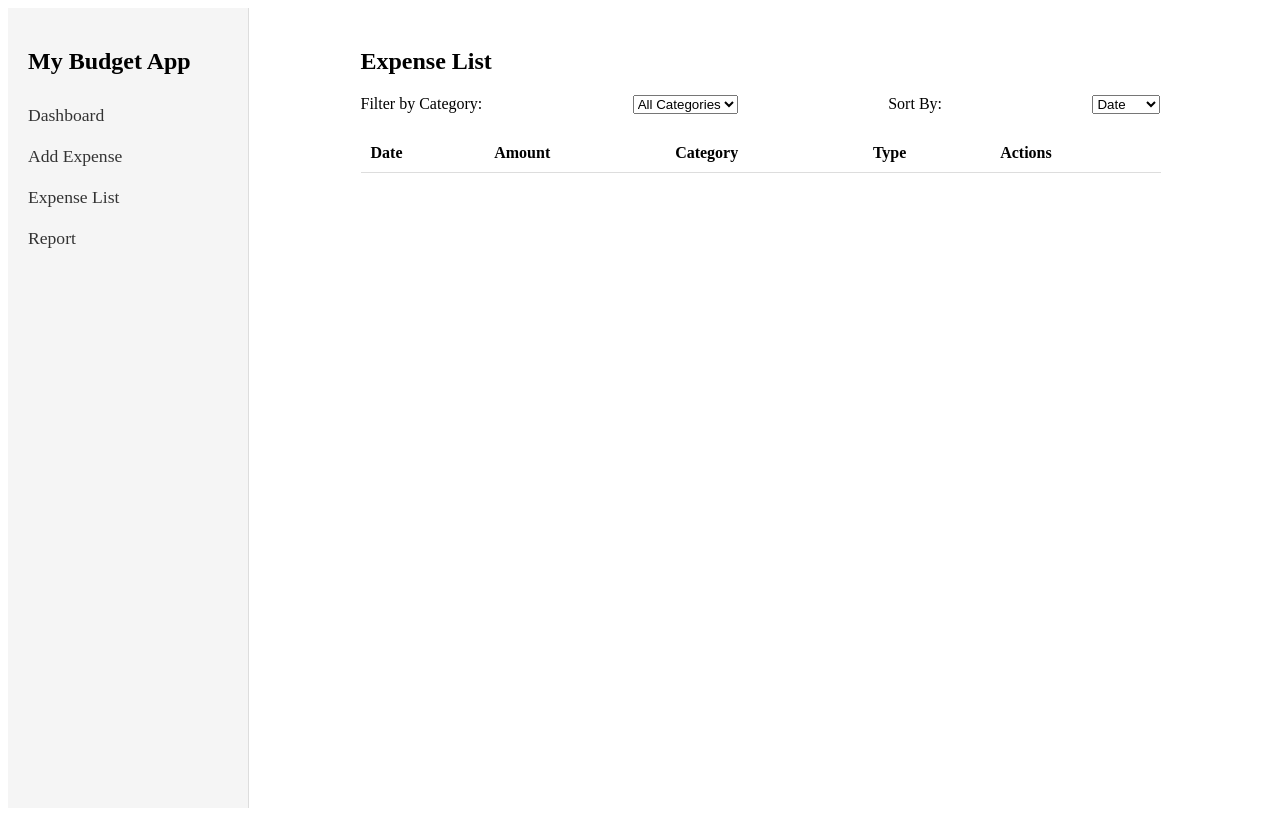
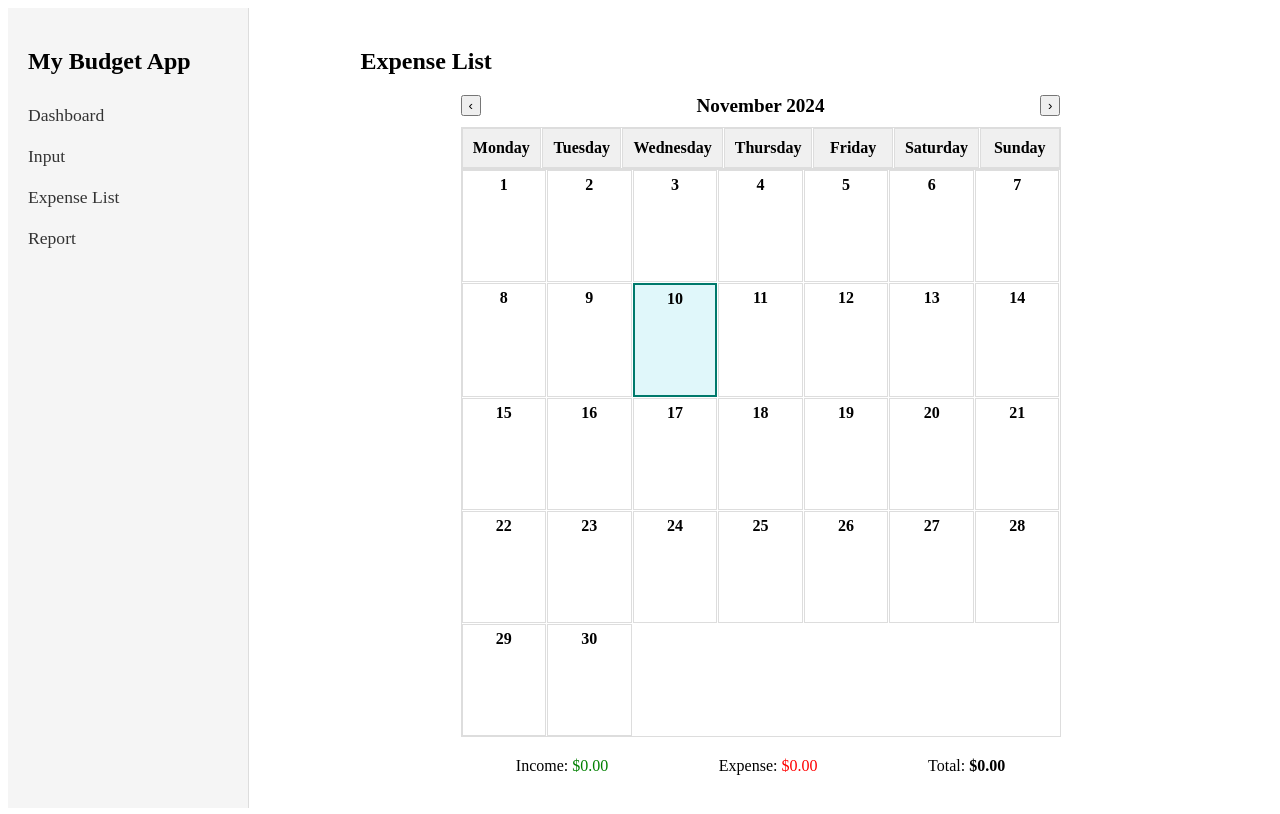
Before and after one commit to JIMPARK80/household-account-book, a Vue app: page /expense-list in a window 1280 px wide. Built offline with nearby package versions, Linux system fonts and the light colour scheme.

Commit message:
Update Expense Lists
- Add calendar view
- monthly navigation
- Event display for the income and expense event on each day.

```diff
--- a/package.json
+++ b/package.json
@@ -10,6 +10,7 @@
   "dependencies": {
     "core-js": "^3.8.3",
     "vue": "^3.2.13",
+    "vue-cal": "^4.10.0",
     "vue-router": "^4.4.5"
   },
   "devDependencies": {
--- a/src/App.vue
+++ b/src/App.vue
@@ -4,7 +4,7 @@
     <nav class="side-nav">
       <h2>My Budget App</h2>
       <router-link to="/" class="nav-item">Dashboard</router-link>
-      <router-link to="/add-expense" class="nav-item">Add Expense</router-link>
+      <router-link to="/add-expense" class="nav-item">Input</router-link>
       <router-link to="/expense-list" class="nav-item">Expense List</router-link>
       <router-link to="/report" class="nav-item">Report</router-link>
     </nav>
--- a/src/components/AddExpense.vue
+++ b/src/components/AddExpense.vue
@@ -1,7 +1,5 @@
 <template>
-    <div class="add-expense">
-      <h2>Add {{ type === 'expense' ? 'Expense' : 'Income' }}</h2>
-
+    <div class="input-form">
       <!-- Tabs for Expense and Income -->
       <div class="tabs">
         <button @click="setType('expense')" :class="{ active: type === 'expense' }">Expense</button>
@@ -10,33 +8,41 @@
 
       <!-- Input Form -->
       <form @submit.prevent="addEntry">
-        <label>
-          Date:
-          <input v-model="entry.date" type="date" placeholder="Select a date" required />
-        </label>
-        <br />
-        <label>
-          Amount:
-          <input v-model="entry.amount" type="number" placeholder="Enter amount" required />
-        </label>
-        <br />
+        <!-- Date Field -->
+        <div class="form-group">
+          <label>Date:</label>
+          <input v-model="entry.date" type="date" required />
+        </div>
+
+        <!-- Note Field -->
+        <div class="form-group">
+          <label>Note:</label>
+          <input v-model="entry.note" type="text" placeholder="Enter value" />
+        </div>
+
+        <!-- Amount Field -->
+        <div class="form-group">
+          <label>{{ type === 'expense' ? 'Expense' : 'Income' }}:</label>
+          <input v-model="entry.amount" type="number" placeholder="0.00" required />
+        </div>
 
         <!-- Category Selection with Custom Category Option -->
         <div class="category-section">
-          <h3>Select Category</h3>
+          <h3>Category</h3>
           <div class="category-grid">
             <div
-              v-for="category in categories"
-              :key="category"
-              :class="{ selected: entry.category === category }"
-              @click="selectCategory(category)"
+              v-for="category in currentCategories"
+              :key="category.name"
+              :class="{ selected: entry.category === category.name }"
+              @click="selectCategory(category.name)"
               class="category"
             >
-              <span>{{ category }}</span>
+              <i :class="category.icon"></i>
+              <span>{{ category.name }}</span>
             </div>
-            <!-- Button to Add Custom Category -->
+            <!-- Button to Add/Edit Custom Categories -->
             <div class="category custom-category" @click="addingCustomCategory = true">
-              <span>+ Custom</span>
+              <span>Edit</span>
             </div>
           </div>
 
@@ -48,7 +54,8 @@
           </div>
         </div>
 
-        <button type="submit">Add {{ type === 'expense' ? 'Expense' : 'Income' }}</button>
+        <!-- Submit Button -->
+        <button type="submit" class="submit-button">Submit</button>
       </form>
     </div>
   </template>
@@ -60,13 +67,41 @@
         type: 'expense', // Default to expense
         entry: {
           date: '',
+          note: '',       // New field for additional notes
           amount: 0,
           category: '',
         },
-        categories: ['Food', 'Transport', 'Housing', 'Utilities', 'Entertainment', 'Others'],
+        expenseCategories: [
+          { name: 'Food', icon: 'fas fa-utensils' },
+          { name: 'Houseware', icon: 'fas fa-home' },
+          { name: 'Clothes', icon: 'fas fa-tshirt' },
+          { name: 'Cosmetic', icon: 'fas fa-paint-brush' },
+          { name: 'Exchange', icon: 'fas fa-exchange-alt' },
+          { name: 'Medical', icon: 'fas fa-first-aid' },
+          { name: 'Education', icon: 'fas fa-book' },
+          { name: 'Electric bill', icon: 'fas fa-bolt' },
+          { name: 'Transportation', icon: 'fas fa-bus' },
+          { name: 'Contact fee', icon: 'fas fa-phone' },
+          { name: 'Housing expense', icon: 'fas fa-building' },
+          { name: 'Other', icon: 'fas fa-ellipsis-h' }
+        ],
+        incomeCategories: [
+          { name: 'Salary', icon: 'fas fa-wallet' },
+          { name: 'Pocket money', icon: 'fas fa-piggy-bank' },
+          { name: 'Bonus', icon: 'fas fa-gift' },
+          { name: 'Side job', icon: 'fas fa-briefcase' },
+          { name: 'Investment', icon: 'fas fa-chart-line' },
+          { name: 'Extra', icon: 'fas fa-hand-holding-usd' }
+        ],
         addingCustomCategory: false, // Track if adding custom category
         newCategory: '', // Stores new category name
       };
+    },
+    computed: {
+      currentCategories() {
+        // Show expense or income categories based on selected type
+        return this.type === 'expense' ? this.expenseCategories : this.incomeCategories;
+      }
     },
     methods: {
       setType(newType) {
@@ -79,9 +114,12 @@
         this.addingCustomCategory = false; // Close custom category input if open
       },
       addCustomCategory() {
-        if (this.newCategory && !this.categories.includes(this.newCategory)) {
-          this.categories.push(this.newCategory); // Add new category to list
-          this.entry.category = this.newCategory; // Set as selected category
+        if (this.newCategory) {
+          const categoryList = this.type === 'expense' ? this.expenseCategories : this.incomeCategories;
+          if (!categoryList.some(cat => cat.name === this.newCategory)) {
+            categoryList.push({ name: this.newCategory, icon: 'fas fa-tag' }); // Default icon for new categories
+            this.entry.category = this.newCategory; // Set as selected category
+          }
           this.newCategory = ''; // Clear input
           this.addingCustomCategory = false;
         }
@@ -107,6 +145,7 @@
       resetForm() {
         this.entry = {
           date: '',
+          note: '', // Clear note field
           amount: 0,
           category: '',
         };
@@ -116,9 +155,10 @@
   </script>
 
   <style scoped>
-  .add-expense {
+  .input-form {
     max-width: 600px;
     margin: auto;
+    font-family: Arial, sans-serif;
   }
 
   .tabs {
@@ -139,8 +179,18 @@
   }
 
   .tabs .active {
-    background-color: #007bff;
+    background-color: #ffa500;
     color: white;
+  }
+
+  .form-group {
+    margin-bottom: 20px;
+  }
+
+  .form-group label {
+    display: block;
+    font-weight: bold;
+    margin-bottom: 5px;
   }
 
   .category-section {
@@ -163,7 +213,7 @@
   }
 
   .category.selected {
-    background-color: #007bff;
+    background-color: #ffa500;
     color: white;
   }
 
@@ -173,6 +223,23 @@
     margin-top: 10px;
   }
 
+  .submit-button {
+    background-color: #ff7f50; /* Orange */
+    color: white;
+    border: none;
+    border-radius: 20px;
+    padding: 15px;
+    font-size: 1.2em;
+    cursor: pointer;
+    transition: background-color 0.3s;
+    width: 100%;
+    margin-top: 20px;
+  }
+
+  .submit-button:hover {
+    background-color: #ff6347; /* Darker orange */
+  }
+
   button {
     padding: 5px 10px;
     cursor: pointer;
--- /dev/null
+++ b/src/components/CalendarView.vue
@@ -0,0 +1,197 @@
+<template>
+    <div class="calendar-container">
+      <!-- Calendar Header with Month and Year -->
+      <div class="calendar-header">
+        <button @click="goToPreviousMonth">‹</button>
+        <span>{{ currentMonthName }} {{ currentYear }}</span>
+        <button @click="goToNextMonth">›</button>
+      </div>
+
+      <!-- Weekday Labels -->
+      <div class="calendar-grid">
+        <div class="weekday-label" v-for="day in weekDays" :key="day">{{ day }}</div>
+      </div>
+
+      <!-- Main Calendar Grid (Dates) -->
+      <div class="calendar-grid">
+        <div
+          class="calendar-day"
+          v-for="day in currentMonthDays"
+          :key="day.date"
+          :class="{ 'today': isToday(day.date) }"
+        >
+          <div class="date-number">{{ day.date.getDate() }}</div>
+          <ul class="event-list">
+            <li v-for="event in day.events" :key="event.id" :class="event.type">
+              {{ event.type === 'income' ? '+' : '-' }}{{ formatCurrency(event.amount) }}
+            </li>
+          </ul>
+        </div>
+      </div>
+
+      <!-- Monthly Summary -->
+      <div class="monthly-summary">
+        <div>Income: <span class="income">{{ formatCurrency(totalIncome) }}</span></div>
+        <div>Expense: <span class="expense">{{ formatCurrency(totalExpense) }}</span></div>
+        <div>Total: <span class="balance">{{ formatCurrency(totalBalance) }}</span></div>
+      </div>
+    </div>
+  </template>
+
+  <script>
+  export default {
+    props: {
+      events: {
+        type: Array,
+        required: true
+      }
+    },
+    data() {
+      return {
+        selectedDate: new Date(),
+        weekDays: ["Monday", "Tuesday", "Wednesday", "Thursday", "Friday", "Saturday", "Sunday"]
+      };
+    },
+    computed: {
+      currentMonthDays() {
+        const days = [];
+        const year = this.selectedDate.getFullYear();
+        const month = this.selectedDate.getMonth();
+
+        // Get the first and last dates of the current month
+        const startDate = new Date(year, month, 1);
+        const endDate = new Date(year, month + 1, 0);
+
+        // Fill days array with each day of the month
+        for (let day = startDate; day <= endDate; day.setDate(day.getDate() + 1)) {
+          const date = new Date(day);
+          days.push({
+            date,
+            events: this.events.filter(event => new Date(event.date).toDateString() === date.toDateString())
+          });
+        }
+        return days;
+      },
+      currentMonthName() {
+        return this.selectedDate.toLocaleString("default", { month: "long" });
+      },
+      currentYear() {
+        return this.selectedDate.getFullYear();
+      },
+      totalIncome() {
+        return this.events
+          .filter(event => event.type === 'income')
+          .reduce((sum, event) => sum + event.amount, 0);
+      },
+      totalExpense() {
+        return this.events
+          .filter(event => event.type === 'expense')
+          .reduce((sum, event) => sum + event.amount, 0);
+      },
+      totalBalance() {
+        return this.totalIncome - this.totalExpense;
+      }
+    },
+    methods: {
+      isToday(date) {
+        const today = new Date();
+        return (
+          date.getDate() === today.getDate() &&
+          date.getMonth() === today.getMonth() &&
+          date.getFullYear() === today.getFullYear()
+        );
+      },
+      goToPreviousMonth() {
+        this.selectedDate.setMonth(this.selectedDate.getMonth() - 1);
+        this.selectedDate = new Date(this.selectedDate); // Update to trigger reactivity
+      },
+      goToNextMonth() {
+        this.selectedDate.setMonth(this.selectedDate.getMonth() + 1);
+        this.selectedDate = new Date(this.selectedDate); // Update to trigger reactivity
+      },
+      formatCurrency(value) {
+        return `$${parseFloat(value).toFixed(2)}`;
+      }
+    }
+  };
+  </script>
+
+  <style scoped>
+  .calendar-container {
+    max-width: 600px;
+    margin: auto;
+  }
+
+  .calendar-header {
+    display: flex;
+    justify-content: space-between;
+    align-items: center;
+    margin-bottom: 10px;
+    font-weight: bold;
+    font-size: 1.2em;
+  }
+
+  .calendar-grid {
+    display: grid;
+    grid-template-columns: repeat(7, 1fr);
+    text-align: center;
+    gap: 1px;
+    border: 1px solid #ddd;
+  }
+
+  .weekday-label {
+    font-weight: bold;
+    padding: 10px;
+    background-color: #f0f0f0;
+    border: 1px solid #ddd;
+  }
+
+  .calendar-day {
+    border: 1px solid #ddd;
+    min-height: 100px;
+    max-height: 120px;
+    overflow: hidden;
+    display: flex;
+    flex-direction: column;
+    justify-content: flex-start;
+    padding: 5px;
+  }
+
+  .calendar-day.today {
+    background-color: #e0f7fa;
+    border: 2px solid #00796b;
+  }
+
+  .date-number {
+    font-weight: bold;
+    margin-bottom: 5px;
+  }
+
+  .event-list {
+    flex-grow: 1;
+    overflow-y: auto;
+  }
+
+  .event-list li {
+    font-size: 0.85em;
+    margin: 2px 0;
+  }
+
+  .income {
+    color: green;
+  }
+
+  .expense {
+    color: red;
+  }
+
+  .balance {
+    font-weight: bold;
+  }
+
+  .monthly-summary {
+    display: flex;
+    justify-content: space-around;
+    margin-top: 20px;
+  }
+  </style>
--- a/src/components/ExpenseList.vue
+++ b/src/components/ExpenseList.vue
@@ -2,55 +2,21 @@
   <div class="expense-list">
     <h2>Expense List</h2>
 
-    <!-- Filter by Category -->
-    <div class="filters">
-      <label for="category-filter">Filter by Category:</label>
-      <select v-model="selectedCategory" @change="applyFilters">
-        <option value="">All Categories</option>
-        <option v-for="category in categories" :key="category" :value="category">
-          {{ category }}
-        </option>
-      </select>
-
-      <!-- Sort Options -->
-      <label for="sort-by">Sort By:</label>
-      <select v-model="sortBy" @change="sortEntries">
-        <option value="date">Date</option>
-        <option value="amount">Amount</option>
-      </select>
-    </div>
-
-    <!-- List of Entries -->
-    <table>
-      <thead>
-        <tr>
-          <th>Date</th>
-          <th>Amount</th>
-          <th>Category</th>
-          <th>Type</th>
-          <th>Actions</th>
-        </tr>
-      </thead>
-      <tbody>
-        <tr v-for="(entry, index) in filteredEntries" :key="index">
-          <td>{{ entry.date }}</td>
-          <td :class="{ income: entry.type === 'income', expense: entry.type === 'expense' }">
-            {{ formatCurrency(entry.amount) }}
-          </td>
-          <td>{{ entry.category }}</td>
-          <td>{{ entry.type }}</td>
-          <td><button @click="deleteEntry(index)">Delete</button></td>
-        </tr>
-      </tbody>
-    </table>
+    <!-- Calendar View Component (Only View) -->
+    <CalendarView :events="filteredEntries" />
   </div>
 </template>
 
 <script>
+import CalendarView from './CalendarView.vue';
+
 export default {
+  components: {
+    CalendarView
+  },
   data() {
     return {
-      entries: [],
+      entries: [], // Expense and income entries
       selectedCategory: '',
       sortBy: 'date',
       categories: ['Food', 'Transport', 'Housing', 'Utilities', 'Entertainment', 'Others'],
@@ -73,7 +39,7 @@ export default {
       }
 
       return filtered;
-    },
+    }
   },
   created() {
     this.fetchEntries();
@@ -83,22 +49,8 @@ export default {
       // Fetch entries from localStorage
       const savedEntries = JSON.parse(localStorage.getItem('entries')) || [];
       this.entries = savedEntries;
-    },
-    applyFilters() {
-      // Trigger the computed property to update
-    },
-    sortEntries() {
-      // Trigger the computed property to update
-    },
-    deleteEntry(index) {
-      // Remove entry from entries array and update localStorage
-      this.entries.splice(index, 1);
-      localStorage.setItem('entries', JSON.stringify(this.entries));
-    },
-    formatCurrency(value) {
-      return `$${parseFloat(value).toFixed(2)}`;
-    },
-  },
+    }
+  }
 };
 </script>
 
@@ -107,34 +59,4 @@ export default {
   max-width: 800px;
   margin: auto;
 }
-
-.filters {
-  display: flex;
-  justify-content: space-between;
-  margin-bottom: 20px;
-}
-
-table {
-  width: 100%;
-  border-collapse: collapse;
-}
-
-th, td {
-  padding: 10px;
-  text-align: left;
-  border-bottom: 1px solid #ddd;
-}
-
-.income {
-  color: green;
-}
-
-.expense {
-  color: red;
-}
-
-button {
-  padding: 5px 10px;
-  cursor: pointer;
-}
 </style>
--- a/src/router/index.js
+++ b/src/router/index.js
@@ -4,12 +4,16 @@ import Dashboard from '../components/Dashboard.vue';
 import AddExpense from '../components/AddExpense.vue';
 import ExpenseList from '../components/ExpenseList.vue';
 import ExpenseReport from '../components/ExpenseReport.vue'; // Updated import
+import CalendarView from '../components/CalendarView.vue';  // Import your CalendarView component
+
 
 const routes = [
   { path: '/', component: Dashboard },
   { path: '/add-expense', component: AddExpense },
   { path: '/expense-list', component: ExpenseList },
   { path: '/report', component: ExpenseReport }, // Updated route
+  { path: '/calendar', component: CalendarView }  // Add route for CalendarView
+
 ];
 
 const router = createRouter({
```
Also changed, not shown: 1 other file (tests, documents, lock files or other folders).
